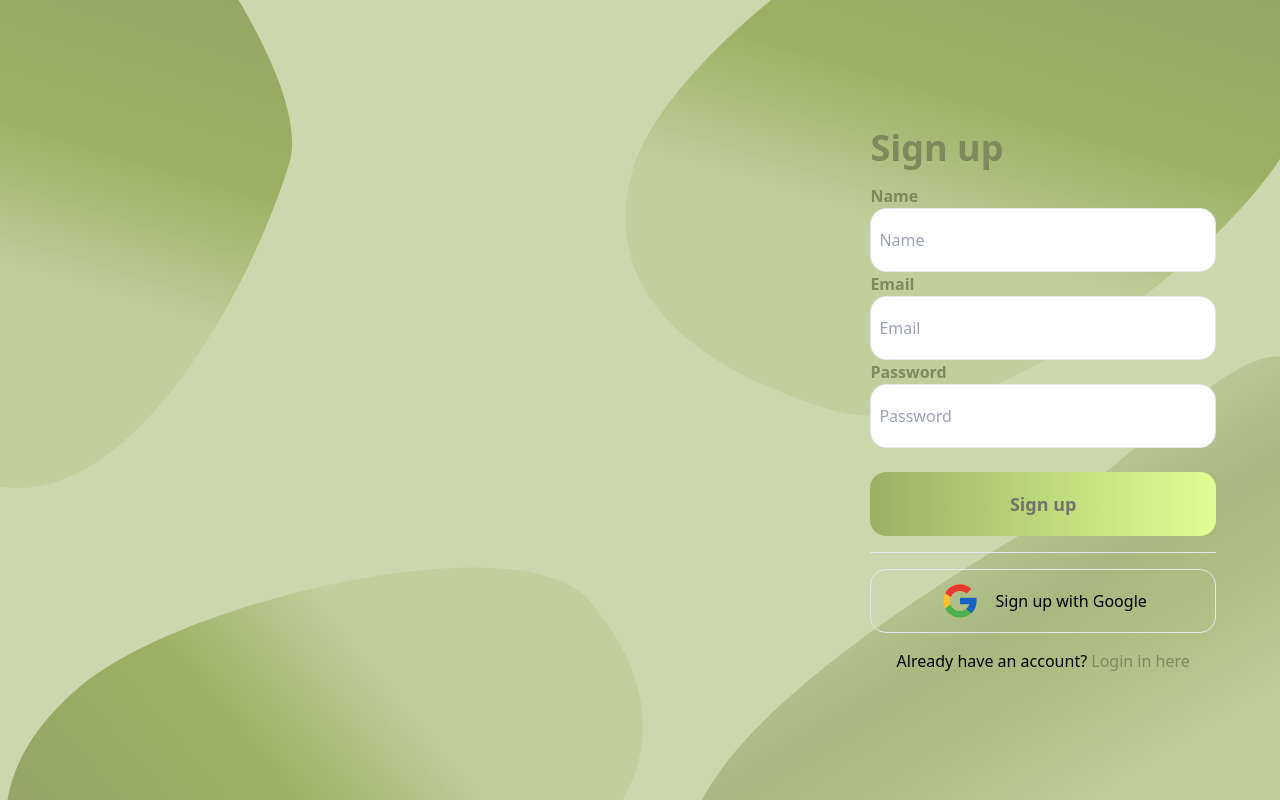
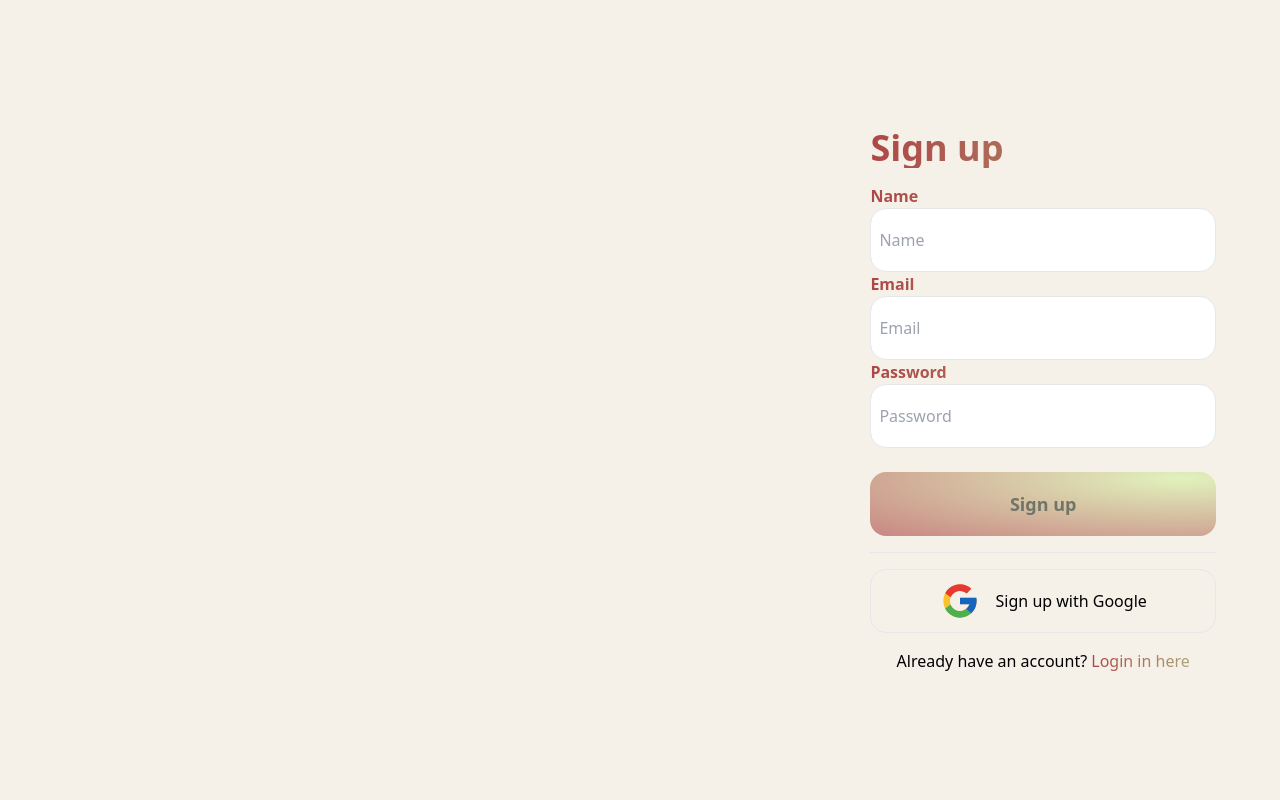
Before and after one commit to dobaj/fujiplans, a Next.js app in the folder frontend/: page /register in a window 1280 px wide. Built offline with nearby package versions, Linux system fonts and the light colour scheme; no server answers.

Commit message:
new frontend login register

```diff
--- a/frontend/src/app/login/page.tsx
+++ b/frontend/src/app/login/page.tsx
@@ -1,14 +1,14 @@
 import React from "react";
 import LoginForm from "@/components/forms/Login";
-import Background from "@/components/common/Background";
+//import Background from "@/components/common/Background";
 
 export default function Page() {
   return (
-    <Background>
+    <main className="h-screen w-screen bg-background">
       <div className="flex h-screen w-screen px-[4rem]">
         <div className="w-[70%]"/>
         <LoginForm />
       </div>
-    </Background>
+    </main>
   );
 }
--- a/frontend/src/app/oauth/callback/page.tsx
+++ b/frontend/src/app/oauth/callback/page.tsx
@@ -13,14 +13,8 @@ export default function OAuthCallback() {
 
     // Send the code to the backend to complete the OAuth flow
     if (code) {
-      let oAuthUrl;
-      if(process.env.NEXT_PUBLIC_OAUTH_URL){
-        oAuthUrl = process.env.NEXT_PUBLIC_OAUTH_URL;
-      } else {
-        oAuthUrl = "http://localhost:8080/users/oauth/google";
-      }
       axios
-        .get(oAuthUrl, {
+        .get("https://fuji-backend-593347292272.northamerica-northeast2.run.app/users/oauth/google", {
           params: { code },
         })
         .then((response) => {
--- a/frontend/src/app/register/page.tsx
+++ b/frontend/src/app/register/page.tsx
@@ -1,14 +1,14 @@
 import Register from "@/components/forms/Register";
-import Background from "@/components/common/Background";
+//import Background from "@/components/common/Background";
 
 
 export default function Page() {
   return (
-    <Background>
+    <main className="w-screen h-screen bg-background">
       <div className="flex h-screen w-screen px-[4rem]">
         <div className="w-[70%]"/>
         <Register />
       </div>
-    </Background>
+    </main>
   );
 }
--- a/frontend/src/components/common/Input.tsx
+++ b/frontend/src/components/common/Input.tsx
@@ -10,7 +10,7 @@ interface inputProps {
 export default function Input({ labelName, onChange, value, type}: inputProps) {
   return (
     <>
-      <label htmlFor={labelName} className="text-[#7C8A5C] text-base font-semibold">
+      <label htmlFor={labelName} className="text-grad text-base font-semibold">
         {labelName}
       </label>
       <input
--- a/frontend/src/components/forms/Login.tsx
+++ b/frontend/src/components/forms/Login.tsx
@@ -46,7 +46,7 @@ export default function LoginForm() {
 
   return (
     <form onSubmit={submit} className="flex flex-col w-[30%] justify-center">
-      <h2 className="text-[#7C8A5C] font-semibold text-4xl mb-[1rem]">
+      <h2 className="text-grad font-semibold text-4xl mb-[1rem]">
         Sign in
       </h2>
       <Input
@@ -66,16 +66,10 @@ export default function LoginForm() {
           <input type="checkbox" />
           <p>Remember me</p>
         </div>
-        <Link
-          href={"/forgot-password"}
-          className="bg-gradient-to-r from-[#424C2B] via-[#9AB164] via-[#9AB164] to-[#7C8A5C] text-transparent bg-clip-text"
-        >
-          Forgot password?
-        </Link>
       </div>
       <div className="flex flex-col gap-[1rem]">
         <button
-          className="bg-gradient-to-r from-[#9AB164] to-[#DFFF94] p-[0.5rem] rounded-[1rem] h-[4rem] w-full"
+          className="bg-grad p-[0.5rem] rounded-[1rem] h-[4rem] w-full"
           aria-disabled={loading}
         >
           {loading ? (
@@ -101,7 +95,7 @@ export default function LoginForm() {
       </div>
       <Link href={"/register"} className="mt-[1rem] text-center">
         Don&apos;t have an account?{" "}
-        <span className="text-[#7C8A5C]">Sign up for free</span>
+        <span className="text-grad">Sign up for free</span>
       </Link>
     </form>
   );
--- a/frontend/src/components/forms/Register.tsx
+++ b/frontend/src/components/forms/Register.tsx
@@ -50,7 +50,7 @@ export default function Register() {
 
   return (
     <form onSubmit={submit} className="flex flex-col w-[30%] justify-center">
-      <h2 className="text-[#7C8A5C] font-semibold text-4xl mb-[1rem]">
+      <h2 className="text-grad font-semibold text-4xl mb-[1rem]">
         Sign up
       </h2>
       <Input
@@ -74,7 +74,7 @@ export default function Register() {
 
       <div className="flex flex-col gap-[1rem] mt-[1.5rem]">
         <button
-          className="bg-gradient-to-r from-[#9AB164] to-[#DFFF94] p-[0.5rem] rounded-[1rem] h-[4rem] w-full"
+          className="bg-grad p-[0.5rem] rounded-[1rem] h-[4rem] w-full"
           aria-disabled={loading}
         >
           {loading ? (
@@ -100,7 +100,7 @@ export default function Register() {
       </div>
       <Link href={"/login"} className="mt-[1rem] text-center">
         Already have an account?{" "}
-        <span className="text-[#7C8A5C]">Login in here</span>
+        <span className="text-grad">Login in here</span>
       </Link>
     </form>
   );
--- a/frontend/src/hooks/useGoogleLogin.tsx
+++ b/frontend/src/hooks/useGoogleLogin.tsx
@@ -12,6 +12,7 @@ interface OAuthMessageData {
     name: string;
   };
   error?: boolean;
+  oAuthUrl?: string;
 }
 
 export default function useGoogleLogin() {
```
